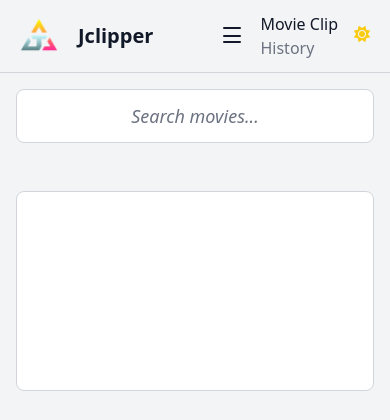
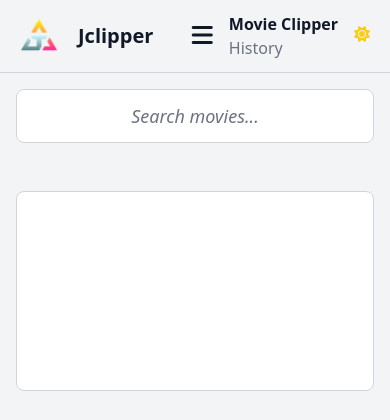
Before and after one commit to JermaNoiD/jclipper, a Flask app: page / in a window 390 px wide, after a click that opens the changed part. Shown: the top 420 px of the page. Run offline with Flask 3, Linux system fonts and the light colour scheme; parts of the project's set-up code (start-up, migrations or seed data) failed here and were passed over; some libraries are stand-ins or nearby versions.

Commit message:
fix hamburger button and navbar highlight

```diff
--- a/app/templates/base.html
+++ b/app/templates/base.html
@@ -126,6 +126,11 @@
             transition-property: color, background-color;
             transition-duration: 150ms;
         }
+        /* Ensure hamburger icon is consistent */
+        .hamburger-icon {
+            font-size: 1.5rem;
+            line-height: 1;
+        }
     </style>
     {% block head %}{% endblock %}
 </head>
@@ -138,14 +143,12 @@
         </div>
         <div class="flex items-center space-x-4">
             <button class="md:hidden text-gray-900 focus:outline-none dark:text-white transition-colors" onclick="document.getElementById('navcol-5').classList.toggle('hidden')">
-                <svg class="w-6 h-6" fill="none" stroke="currentColor" viewBox="0 0 24 24" xmlns="http://www.w3.org/2000/svg">
-                    <path stroke-linecap="round" stroke-linejoin="round" stroke-width="2" d="M4 4h16M4 12h16M4 18h16"></path>
-                </svg>
+                <i class="fas fa-bars hamburger-icon"></i>
             </button>
             <div id="navcol-5" class="hidden md:flex md:items-center md:space-x-4">
                 <ul class="flex flex-col md:flex-row md:space-x-4">
-                    <li><a href="/" class="text-gray-900 hover:text-gray-700 dark:text-gray-200 dark:hover:text-white font-medium transition-colors">Movie Clip</a></li>
-                    <li><a href="/history" class="text-gray-500 hover:text-gray-700 dark:text-gray-400 dark:hover:text-white font-medium transition-colors">History</a></li>
+                    <li><a href="/" class="{% if request.path != '/history' %}text-gray-900 dark:text-gray-200 font-semibold{% else %}text-gray-500 dark:text-gray-400 font-medium{% endif %} hover:text-gray-700 dark:hover:text-white transition-colors">Movie Clipper</a></li>
+                    <li><a href="/history" class="{% if request.path == '/history' %}text-gray-900 dark:text-gray-200 font-semibold{% else %}text-gray-500 dark:text-gray-400 font-medium{% endif %} hover:text-gray-700 dark:hover:text-white transition-colors">History</a></li>
                 </ul>
             </div>
             <div class="flex items-center">
```
